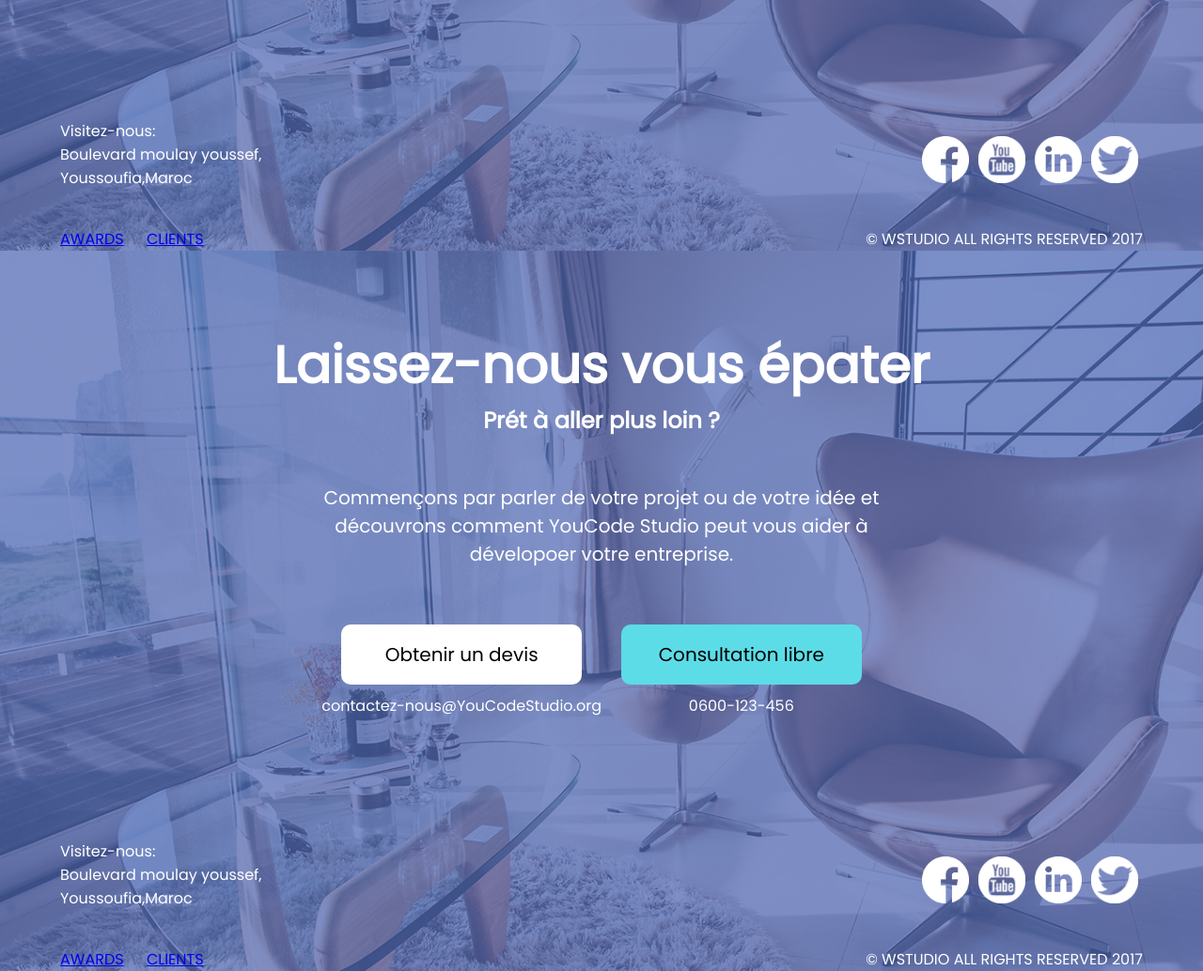
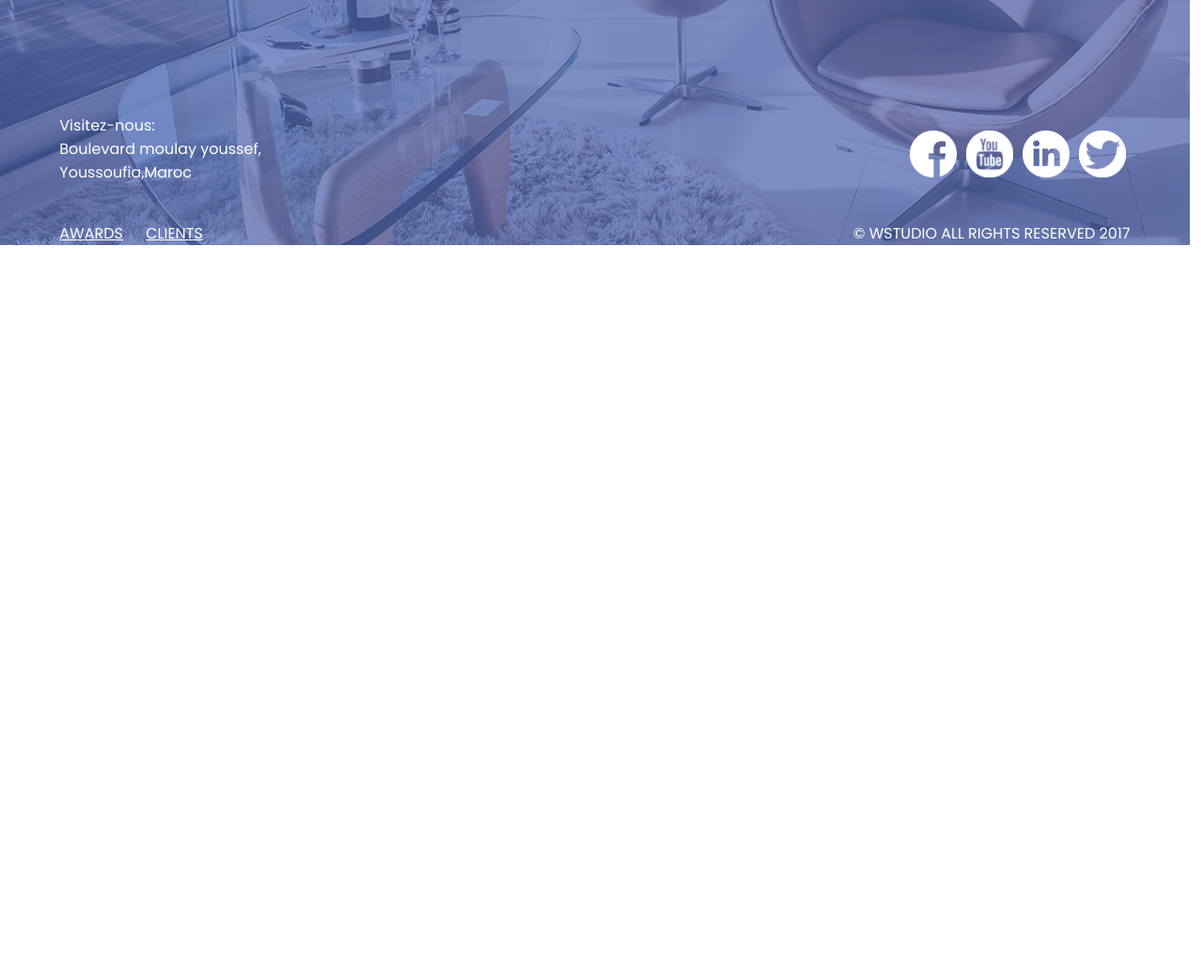
Before and after one commit to SaraMarhoum/WebDesign-Sass, a plain HTML site: page index.html in a window 1280 px wide. Shown: the part 3456-4490 px from the top of the page at 94% size. After the commit the page ends 3717 px from the top, so only its background shows below. Drawn offline with Linux system fonts and the light colour scheme.

Commit message:
update 4 sections

```diff
--- a/index.html
+++ b/index.html
@@ -213,71 +213,6 @@
         </div>
 
 
-    </section>
-
-        <section id="footer">
-
-            <div class="head">
-
-                <h1>Laissez-nous vous épater</h1>
-                <h5>Prét à aller plus loin ?</h5>
-                <p id="para">Commençons par parler de votre projet ou de votre idée et <br> découvrons comment YouCode
-                    Studio peut vous aider à <br> dévelopoer votre entreprise.</p>
-
-                <div id="boutton">
-                    <div>
-                        <button href="#" id="btn1">Obtenir un devis</button>
-                        <p id="email">contactez-nous@YouCodeStudio.org</p>
-                    </div>
-                    <div>
-                        <button href="#">Consultation libre</button>
-                        <p >0600-123-456</p>
-                    </div>
-                </div>
-
-
-
-                <div id="fin">
-                    <div id="adresse">
-                        <p>Visitez-nous:<br>Boulevard moulay youssef,<br>Youssoufia,Maroc</p>
-                    </div>
-
-                    <div id="pages">
-                        <div class="con">
-                            <a href="#"><img src="./icon/facebook.png" alt="" width="50px"></a>
-                        </div>
-
-                        <div class="con">
-                            <a href=""><img src="./icon/youtube-logotype.png" alt="" width="50px"></a>
-                        </div>
-
-                        <div class="con">
-                            <a href=""><img src="./icon/linkedin.png" alt="" width="50px"></a>
-                        </div>
-
-                        <div class="con">
-                            <a href=""><img src="./icon/twitter-social-logotype.png" alt="" width="50px"></a>
-                        </div>
-
-                    </div>
-
-
-                </div>
-
-                <div class="CR">
-                    <div class="left">
-                        <a href="#">AWARDS</a>
-                        <a href="#">CLIENTS</a>
-                    </div>
-                    <div class="right">
-                        <p>© WSTUDIO ALL RIGHTS RESERVED 2017</p>
-                    </div>
-                </div>
-
-            </div>
-
-
-        </section>
 
 
 </body>
--- a/sass/style.scss
+++ b/sass/style.scss
@@ -294,8 +294,9 @@ h3{
       background: url(../img/footer-image.png);
       background-size: cover;
       background-repeat: no-repeat;
-      width: 100vw;
+      width: 98.9vw;
       height: auto;
+      margin-top: -6px;
 
     .head {
       text-align: center;
@@ -373,6 +374,7 @@ h3{
     .left {
       a {
         text-decoration: underline;
+        color: white;
         &:first-child {
           margin-right: 20px;
         }
```
Also changed, not shown: css/style.css.
